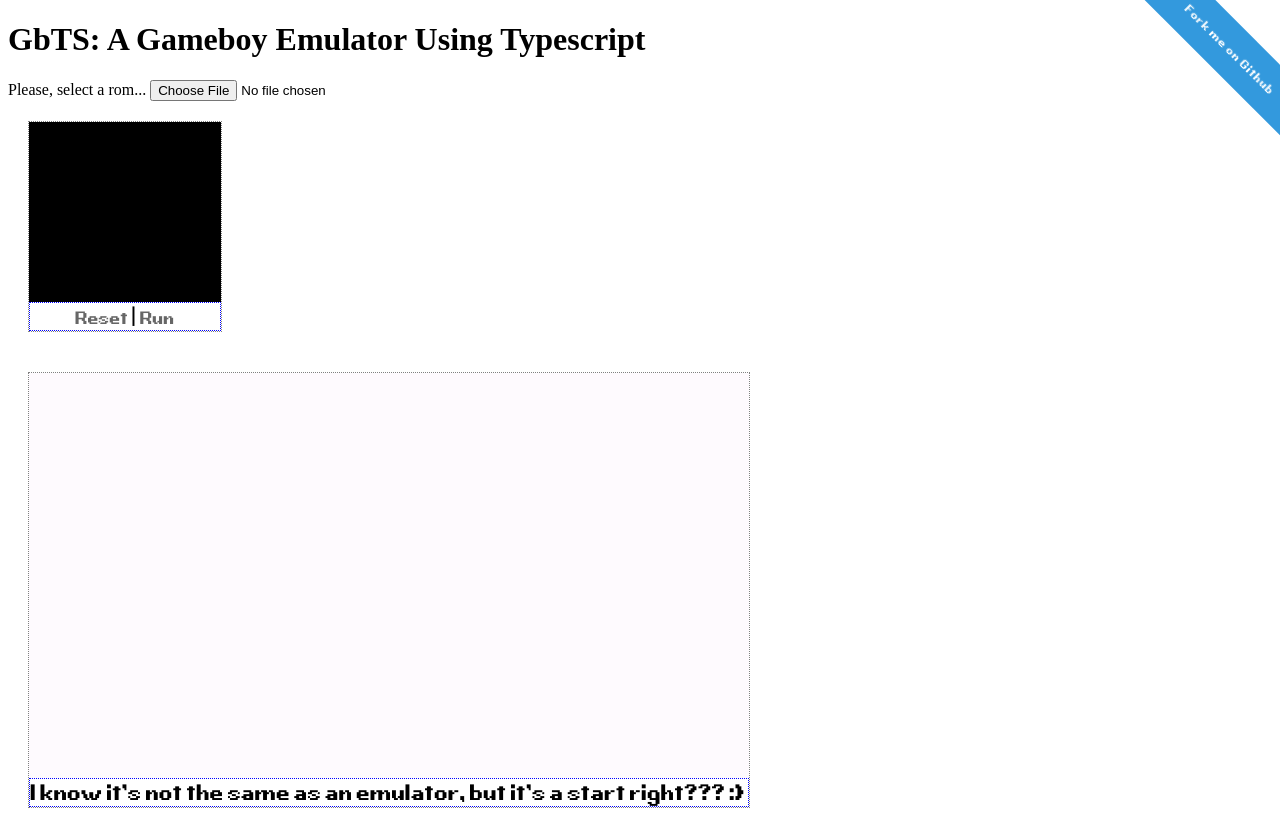
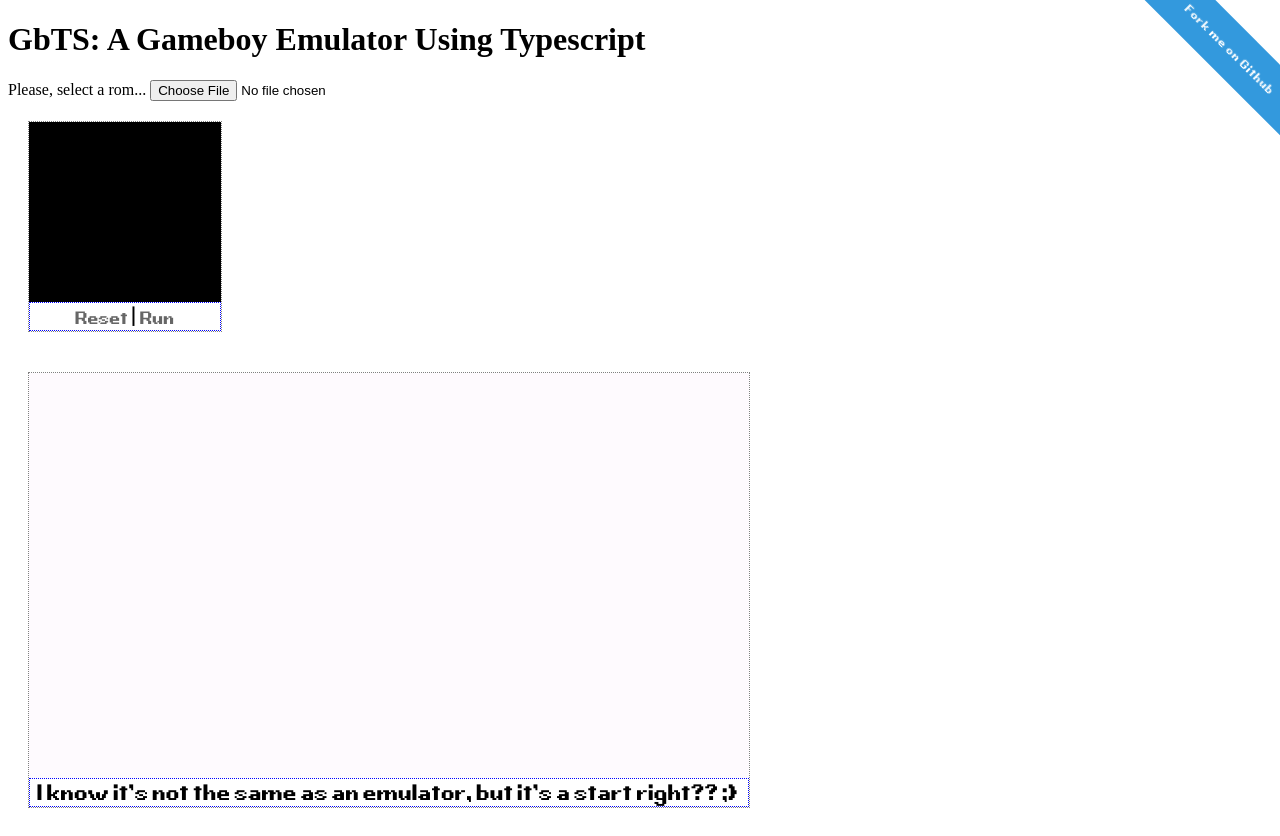
Before and after one commit to UncleFirefox/GbTs, a website with bundled scripts: page src/index.html in a window 1280 px wide. Built offline with nearby package versions, Linux system fonts and the light colour scheme.

Commit message:
More CI changes

```diff
--- a/src/index.html
+++ b/src/index.html
@@ -26,7 +26,7 @@
     <div id="image">
         <figure>
             <img src="images/gbstart.gif" />
-            <figcaption>I know it's not the same as an emulator, but it's a start right??? :)</figcaption>
+            <figcaption>I know it's not the same as an emulator, but it's a start right?? ;)</figcaption>
         </figure>
     </div>
     <script src="scripts/Input.js"></script>
```
Also changed, not shown: 1 other file.
